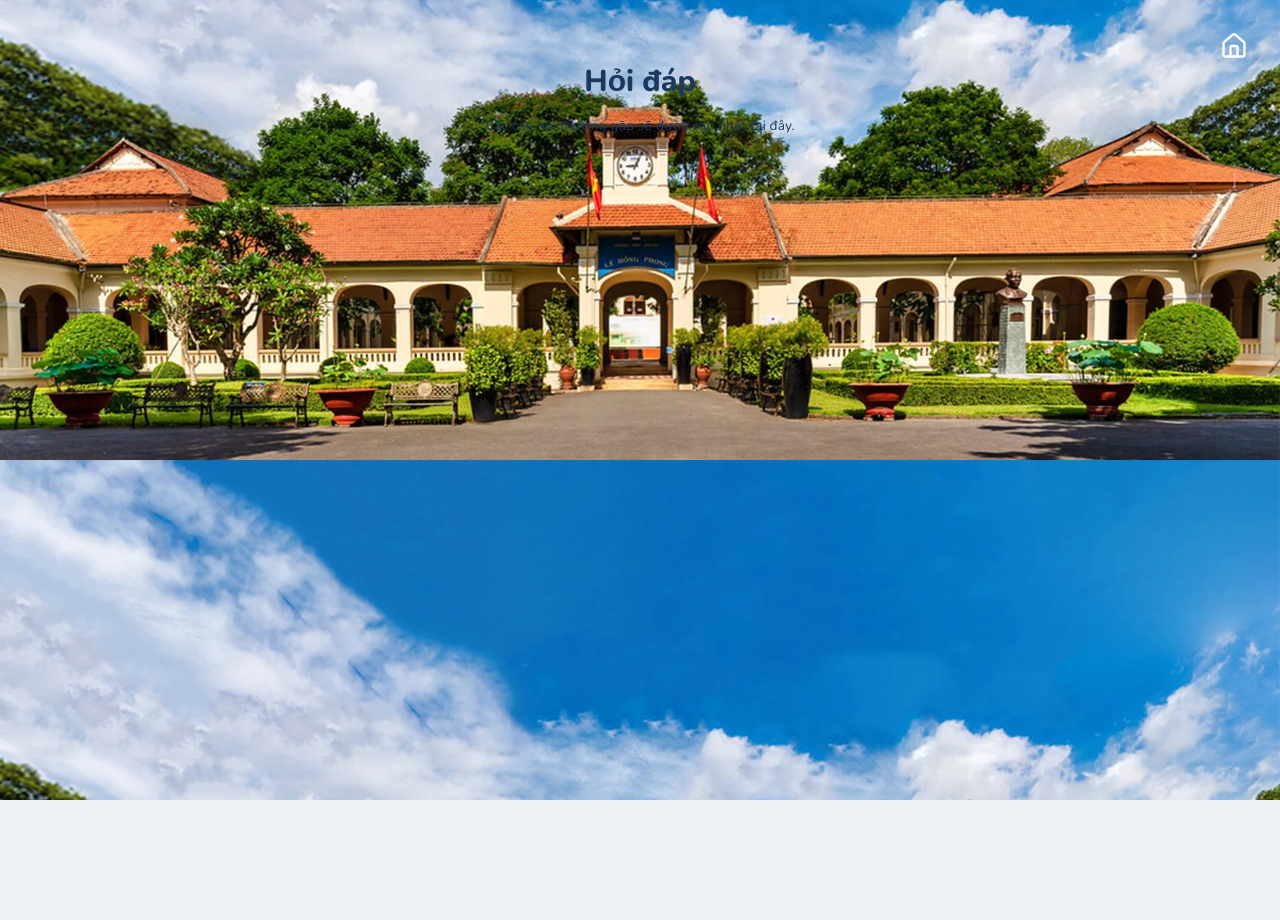
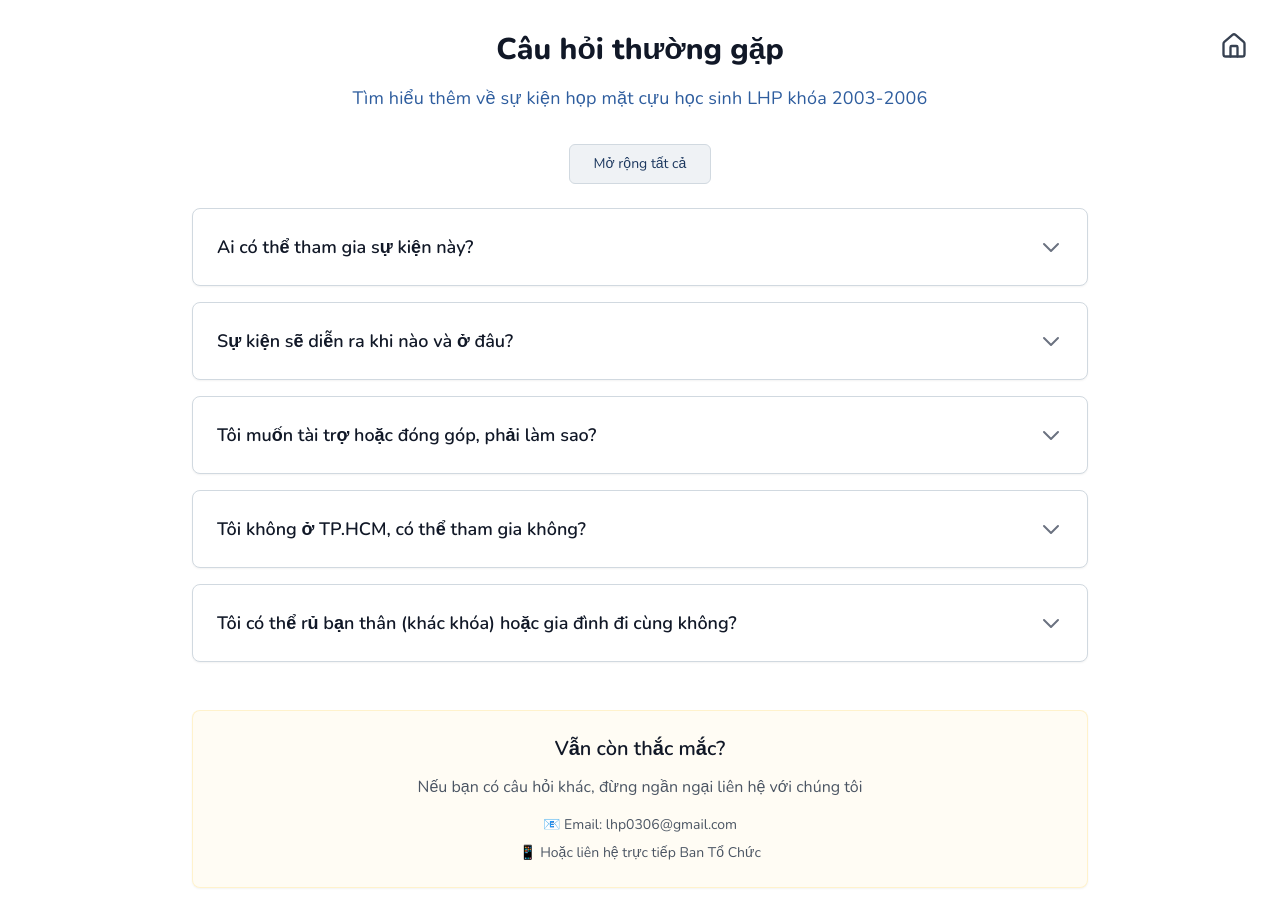
Before and after one commit to ChubbyCub/hs-reunion, a Next.js app: page /faq in a window 1280 px wide. Before the commit the page ends 800 px from the top, so only its background shows below. Built offline with nearby package versions, Linux system fonts and the light colour scheme.

Commit message:
Added FAQ page

```diff
--- a/src/app/faq/page.tsx
+++ b/src/app/faq/page.tsx
@@ -1,8 +1,150 @@
+"use client";
+
+import { useState } from "react";
+import { Card, CardContent } from "@/components/ui/card";
+import { Button } from "@/components/ui/button";
+// Simple chevron icons as SVG components
+const ChevronDownIcon = ({ className }: { className?: string }) => (
+  <svg className={className || "h-6 w-6 text-gray-500 flex-shrink-0"} fill="none" viewBox="0 0 24 24" stroke="currentColor">
+    <path strokeLinecap="round" strokeLinejoin="round" strokeWidth={2} d="M19 9l-7 7-7-7" />
+  </svg>
+);
+
+const ChevronUpIcon = ({ className }: { className?: string }) => (
+  <svg className={className || "h-6 w-6 text-gray-500 flex-shrink-0"} fill="none" viewBox="0 0 24 24" stroke="currentColor">
+    <path strokeLinecap="round" strokeLinejoin="round" strokeWidth={2} d="M5 15l7-7 7 7" />
+  </svg>
+ );
+
+interface FAQItem {
+  id: number;
+  question: string;
+  answer: string;
+}
+
+const faqData: FAQItem[] = [
+  {
+    id: 1,
+    question: "Ai có thể tham gia sự kiện này?",
+    answer: "👉 Tất cả các cựu học sinh khóa 2003–2006 của Trường THPT Chuyên Lê Hồng Phong, bao gồm tất cả các lớp khối A–B–C–D–Chuyên đều được chào đón.\n\n👉 Giáo viên chủ nhiệm, bộ môn, cán bộ nhân viên từng giảng dạy khóa này cũng được mời trân trọng."
+  },
+  {
+    id: 2,
+    question: "Sự kiện sẽ diễn ra khi nào và ở đâu?",
+    answer: "📍 Thời gian: Dự kiến tháng 1 năm 2026\n\n📍 Địa điểm: Trường THPT Chuyên Lê Hồng Phong – Số 235 Nguyễn Văn Cừ, P.4, Q.5, TP.HCM\n\n👉 Thời gian cụ thể sẽ được thông báo sau khi BTC thống nhất với nhà trường."
+  },
+  {
+    id: 3,
+    question: "Tôi muốn tài trợ hoặc đóng góp, phải làm sao?",
+    answer: "❤️ Rất cảm ơn bạn! Bạn có thể đăng ký tại mục \"Đóng góp & Tài trợ\" trên website hoặc liên hệ trực tiếp Ban Tổ Chức qua lhp0306@gmail.com hoặc thông tin ở mục 📞 Liên hệ & Kết nối. Chúng tôi sẽ phản hồi với các hình thức tài trợ phù hợp: hiện vật, hiện kim, sản phẩm, dịch vụ hoặc ý tưởng."
+  },
+  {
+    id: 4,
+    question: "Tôi không ở TP.HCM, có thể tham gia không?",
+    answer: "✈️ Rất khuyến khích bạn sắp xếp về tham dự. Nếu không thể, BTC sẽ có các hoạt động online (video recap, livestream, sổ lưu niệm điện tử...) để bạn cùng kết nối từ xa."
+  },
+  {
+    id: 5,
+    question: "Tôi có thể rủ bạn thân (khác khóa) hoặc gia đình đi cùng không?",
+    answer: "🎫 Đây là sự kiện riêng dành cho khóa 0306 và thầy cô. Tuy nhiên, bạn có thể đề xuất với BTC để được hỗ trợ thêm vé mời đặc biệt, tuỳ theo chương trình cụ thể."
+  }
+];
+
 export default function FAQPage() {
+  const [openItems, setOpenItems] = useState<number[]>([]);
+
+  const toggleItem = (id: number) => {
+    setOpenItems(prev =>
+      prev.includes(id)
+        ? prev.filter(item => item !== id)
+        : [...prev, id]
+    );
+  };
+
+  const toggleAll = () => {
+    if (openItems.length === faqData.length) {
+      setOpenItems([]);
+    } else {
+      setOpenItems(faqData.map(item => item.id));
+    }
+  };
+
   return (
-    <div className="container mx-auto py-16 text-center">
-      <h1 className="text-3xl font-title mb-4">Hỏi đáp</h1>
-      <p className="font-legalese">Các câu hỏi thường gặp sẽ được cập nhật tại đây.</p>
+    <div className="min-h-screen bg-white">
+      <div className="container mx-auto px-4 py-8">
+        <div className="max-w-4xl mx-auto">
+          {/* Header */}
+          <div className="text-center mb-8">
+            <h1 className="text-3xl font-title text-gray-900 mb-4">
+              Câu hỏi thường gặp
+            </h1>
+            <p className="text-lg text-muted-foreground font-legalese">
+              Tìm hiểu thêm về sự kiện họp mặt cựu học sinh LHP khóa 2003-2006
+            </p>
+          </div>
+
+          {/* Toggle All Button */}
+          <div className="text-center mb-6">
+            <Button
+              variant="outline"
+              onClick={toggleAll}
+              className="font-form px-6 py-2"
+            >
+              {openItems.length === faqData.length ? "Thu gọn tất cả" : "Mở rộng tất cả"}
+            </Button>
+          </div>
+
+          {/* FAQ Items */}
+          <div className="space-y-4">
+            {faqData.map((item) => (
+              <Card key={item.id} className="hover:shadow-md transition-shadow duration-200">
+                <CardContent className="p-0">
+                  <Button
+                    variant="ghost"
+                    onClick={() => toggleItem(item.id)}
+                    className="w-full h-auto p-6 text-left justify-between hover:bg-gray-50"
+                  >
+                    <span className="font-semibold text-lg text-gray-900 pr-4">
+                      {item.question}
+                    </span>
+                    {openItems.includes(item.id) ? (
+                      <ChevronUpIcon className="h-6 w-6 text-gray-500 flex-shrink-0" />
+                    ) : (
+                      <ChevronDownIcon className="h-6 w-6 text-gray-500 flex-shrink-0" />
+                    )}
+                  </Button>
+
+                  {openItems.includes(item.id) && (
+                    <div className="px-6 pb-6">
+                      <div className="border-t border-gray-200 pt-4">
+                        <div className="text-gray-700 leading-relaxed whitespace-pre-line">
+                          {item.answer}
+                        </div>
+                      </div>
+                    </div>
+                  )}
+                </CardContent>
+              </Card>
+            ))}
+          </div>
+
+          {/* Contact Section */}
+          <Card className="mt-12 bg-primary/5 border-primary/20">
+            <CardContent className="p-6 text-center">
+              <h3 className="text-xl font-semibold text-gray-900 mb-3">
+                Vẫn còn thắc mắc?
+              </h3>
+              <p className="text-gray-600 mb-4">
+                Nếu bạn có câu hỏi khác, đừng ngần ngại liên hệ với chúng tôi
+              </p>
+              <div className="space-y-2 text-sm text-gray-600">
+                <p>📧 Email: lhp0306@gmail.com</p>
+                <p>📱 Hoặc liên hệ trực tiếp Ban Tổ Chức</p>
+              </div>
+            </CardContent>
+          </Card>
+        </div>
+      </div>
     </div>
   );
 }
--- a/src/components/HomeLinkIfNotHome.tsx
+++ b/src/components/HomeLinkIfNotHome.tsx
@@ -8,7 +8,7 @@ export default function HomeLinkIfNotHome() {
   if (pathname === "/") return null;
   return (
     <div className="absolute top-8 right-8 z-20">
-      <Link href="/" className="text-white text-lg font-semibold transition-colors hover:text-yellow-400 cursor-pointer flex items-center justify-center" style={{ background: "none", border: "none", padding: 0 }} aria-label="Trang chủ">
+      <Link href="/" className="text-gray-700 text-lg font-semibold transition-colors hover:text-yellow-400 cursor-pointer flex items-center justify-center" style={{ background: "none", border: "none", padding: 0 }} aria-label="Trang chủ">
         <Home size={28} />
       </Link>
     </div>
```
